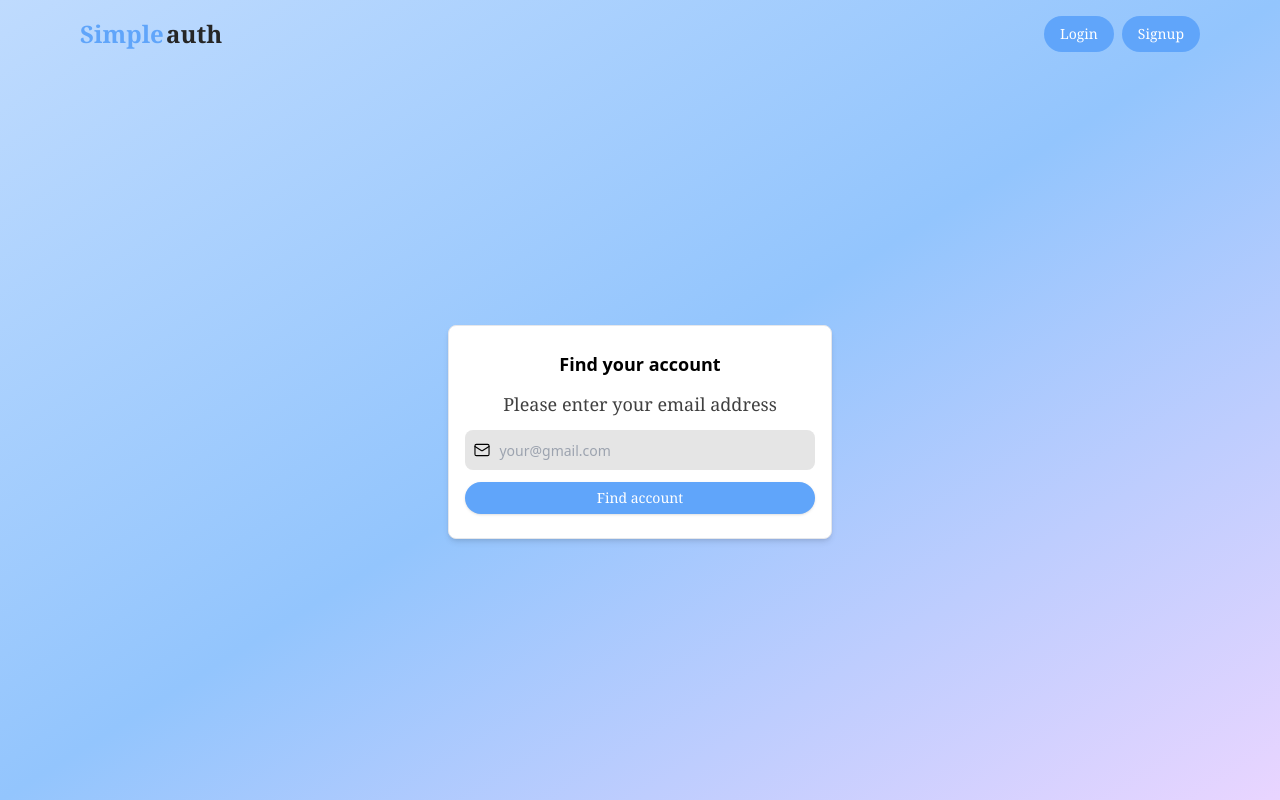
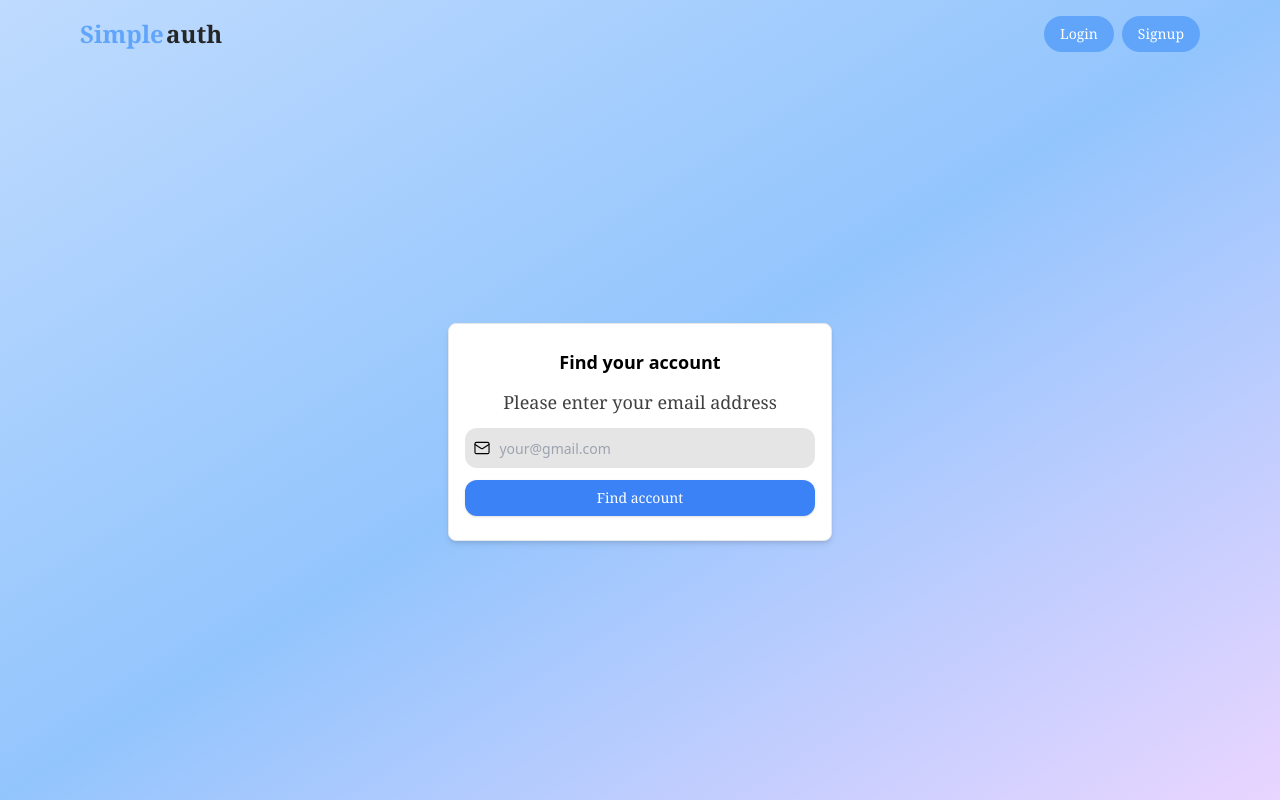
Before and after one commit to AungMyoAye101/AUTH-MERN, a React (Vite) app in the folder client/: page /find_account in a window 1280 px wide. Built offline with nearby package versions, Linux system fonts and the light colour scheme; no server answers.

Commit message:
UPDATE: find account and login form and change use form hook and add validation.

```diff
--- a/client/src/components/ui/Button.tsx
+++ b/client/src/components/ui/Button.tsx
@@ -12,7 +12,7 @@ type buttonType = {
 const Button = ({ children, onClick, className, type, loading, icon }: buttonType) => {
     const spinner = <div className="w-4 h-4 rounded-full border-2 border-white border-t-transparent bg-transparent animate-spin"></div>
     return (
-        <button type={type || "button"} disabled={loading} onClick={onClick} className={`px-4 py-1.5 bg-blue-400 text-white font-serif  rounded-full cursor-pointer shadow hover:shadow-md  text-sm flex justify-center items-center ${className}`}>{loading ? spinner : children} {icon ? <img src={icon} alt="icon" /> : ''}</button>
+        <button type={type || "button"} disabled={loading} onClick={onClick} className={`px-4 py-2 bg-blue-500 text-white font-serif  rounded-xl cursor-pointer shadow hover:shadow-md  text-sm flex justify-center items-center ${className}`}>{loading ? spinner : children} {icon ? <img src={icon} alt="icon" /> : ''}</button>
     )
 }
 
--- a/client/src/components/ui/FormController.tsx
+++ b/client/src/components/ui/FormController.tsx
@@ -27,7 +27,7 @@ const FormController = ({ type = 'text', name, placeholder, className, icon, reg
     return (
         <label htmlFor={name} className={` overflow-hidden  ${className}`}>
 
-            <div className='h-10 w-full flex items-center  bg-neutral-200 rounded-lg text-sm px-2 '>
+            <div className='h-10 w-full flex items-center  bg-neutral-200 rounded-xl text-sm px-2 '>
 
                 {
                     icon && <img src={icon} alt="icon" className='w-5 ' />
--- a/client/src/pages/FindAccount.tsx
+++ b/client/src/pages/FindAccount.tsx
@@ -1,20 +1,35 @@
-import React, { useState } from 'react'
+import { useState } from 'react'
 import Button from '../components/ui/Button'
 import { base_url } from '../lib/helper'
 import { showToast } from '../context/ToastProvider'
 import { useNavigate } from 'react-router-dom'
 import FormController from '../components/ui/FormController'
+import { z } from 'zod'
+import { useForm } from 'react-hook-form'
+import { zodResolver } from '@hookform/resolvers/zod'
 
 
+
+const emailSchema = z.object({
+    email: z.string().email("Invalid email.")
+})
+
+type EmailType = z.infer<typeof emailSchema>
 const FindAccount = () => {
-    const [email, setEmail] = useState('')
+
     const [error, setError] = useState('')
     const [loading, setLoading] = useState(false)
 
 
     const navigate = useNavigate()
-    const findAccount = async (e: React.FormEvent) => {
-        e.preventDefault()
+
+    const { register, handleSubmit, formState: { errors } } = useForm({
+        resolver: zodResolver(emailSchema)
+    })
+
+
+    const findAccount = async (data: EmailType) => {
+        console.log("click")
         setLoading(true)
         try {
             const res = await fetch(base_url + '/auth/find_account', {
@@ -23,34 +38,34 @@ const FindAccount = () => {
                     "Content-type": "application/json",
                 },
                 credentials: "include",
-                body: JSON.stringify({ email })
+                body: JSON.stringify(data)
 
             })
             const resData = await res.json()
             if (!res.ok || resData.success === false) {
                 showToast('error', resData.message)
+                setError(resData.message)
+                setLoading(false)
                 return
             }
             console.log(resData)
             setLoading(false)
             showToast('success', resData.message)
-            navigate(`/otp_verify?email=${email}&userId=${resData.userId}`)
+            navigate(`/otp_verify?email=${data.email}&userId=${resData.userId}`)
         } catch (error: any) {
             setError(error.message)
             setLoading(false)
             showToast('error', error.message)
         }
     }
-    const onChange = (e: React.ChangeEvent<HTMLInputElement>) => {
-        setEmail(e.target.value)
-    }
+
 
     return (
         <section className='container '>
-            <form onSubmit={findAccount} className='min-w-lg w-96 max-w-xl bg-white px-4 py-6 rounded-lg shadow-md border flex flex-col gap-3'>
+            <form onSubmit={handleSubmit(findAccount)} className='min-w-lg w-96 max-w-xl bg-white px-4 py-6 rounded-lg shadow-md border flex flex-col gap-3'>
                 <h1 className='text-lg font-semibold text-center'>Find your account</h1>
                 <h2 className="text-base md:text-lg font-medium font-serif text-center text-neutral-700">Please enter your email address</h2>
-                <FormController id='email' name='email' type='email' onChange={onChange} placeholder='your@gmail.com' icon='/assets/mail.svg' />
+                <FormController name='email' type='email' placeholder='your@gmail.com' icon='/assets/mail.svg' register={register} error={errors.email} />
                 {/* <input type="email" name='email' value={email} onChange={(e) => (setEmail(e.target.value))} className='py-1.5 px-4 w-full border focus:outline-none bg-gray-50 rounded-lg ' placeholder='your@gmail.com' /> */}
                 <Button type="submit" loading={loading} className='text-base ' >Find account</Button>
                 {
--- a/client/src/pages/Login.tsx
+++ b/client/src/pages/Login.tsx
@@ -6,6 +6,8 @@ import { useForm } from 'react-hook-form'
 import { zodResolver } from '@hookform/resolvers/zod'
 import { z } from 'zod'
 import { showToast } from '../context/ToastProvider'
+import Button from '../components/ui/Button'
+import { Link } from 'react-router-dom'
 
 
 const loginSchema = z.object({
@@ -16,19 +18,14 @@ const loginSchema = z.object({
 type LoginType = z.infer<typeof loginSchema>
 
 const Login = () => {
+    const [loading, setLoading] = useState(false)
 
+    const [error, setError] = useState('') //errors from server
 
-    const [error, setError] = useState('')
-
+    //react useform
     const { register, handleSubmit, formState: { errors } } = useForm({ resolver: zodResolver(loginSchema) })
-
-    // const handleChange = (e: React.ChangeEvent<HTMLInputElement>) => {
-    //     const { name, value } = e.target
-    //     setData((pre) => ({ ...pre, [name]: value }))
-    // }
-
     const onSubmit = async (data: LoginType) => {
-        console.log("click")
+        setLoading(true)
         try {
             const res = await fetch(base_url + "/auth/login", {
                 method: "POST",
@@ -39,14 +36,17 @@ const Login = () => {
                 credentials: "include"
             })
             const response = await res.json()
-            console.log(response)
+
             if (response.success === false) {
                 setError(response.message)
                 showToast("error", response.message)
+                setLoading(false)
                 return
             }
+            setLoading(false)
         } catch (err: any) {
-            console.log(err)
+
+            setLoading(false)
             if (err.response.data.errors) {
                 setError(err.response.data.errors[0].msg)
             } else if (err.response.data.message) {
@@ -60,25 +60,19 @@ const Login = () => {
 
     return (
         <section className='container'>
+            <form onSubmit={handleSubmit(onSubmit)} className="min-w-lg w-96 max-w-xl bg-neutral-100 px-6 py-8 rounded-xl shadow-md border flex flex-col gap-3">
+                <div>
 
-            {/* <Form headingText='Login' method='POST' endpoint={'/auth/login'} data={data} setError={setError} redirect='/' error={error}>
-                <h2 className="text-base md:text-lg font-medium font-serif text-center text-neutral-700">Please login your account</h2>
-                {
-                    loginData.map((field, i) => (<FormController key={i} type={field.type} name={field.name} id={field.name} placeholder={field.placeholder} onChange={handleChange} icon={field.icon} />))
-                }
-                <div className='flex justify-between items-center gap-2 text-sm'>
-                    <Link to={'/find_account'} className='link_text'>Forgot password?</Link>
-                    <Link to={'/signup'} className='link_text'>Sign up</Link>
+                    <h1 className='text-xl md:text-2xl font-bold text-center text-neutral-700'>Login</h1>
+                    <h2 className='text-base md:text-lg font-semibold text-center text-neutral-700'>Please login your account</h2>
                 </div>
-
-            </Form> */}
-            <form onSubmit={handleSubmit(onSubmit)} className="min-w-lg w-96 max-w-xl bg-neutral-100 px-4 py-6 rounded-lg shadow-md border flex flex-col gap-3">
                 {
                     loginData.map(field => (
                         <FormController name={field.name} key={field.id} icon={field.icon} register={register} placeholder={field.placeholder} type={field.type} error={errors[field.name as keyof LoginType]} />
                     ))
                 }
-                <button type='submit'>Submit</button>
+                <div className='flex justify-between items-center text-xs font-serif text-neutral-600 '><Link to={'/find_account'}>Forget password?</Link> <Link to={'/signup'}>Signup</Link></div>
+                <Button type='submit' loading={loading}>Submit</Button>
                 {
 
                     error && <p className='text-sm bg-red-400 text-white p-2 rounded-full text-center'>{error}</p>
```
Also changed, not shown: 1 other file (tests, documents, lock files or other folders).
